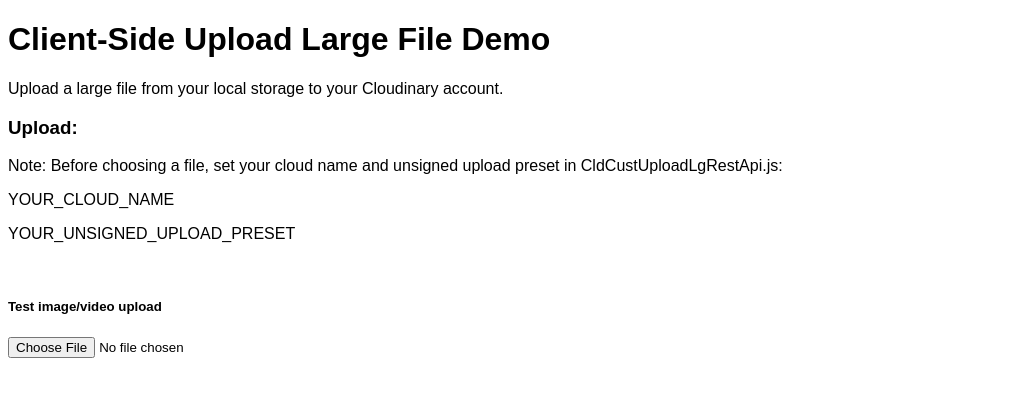
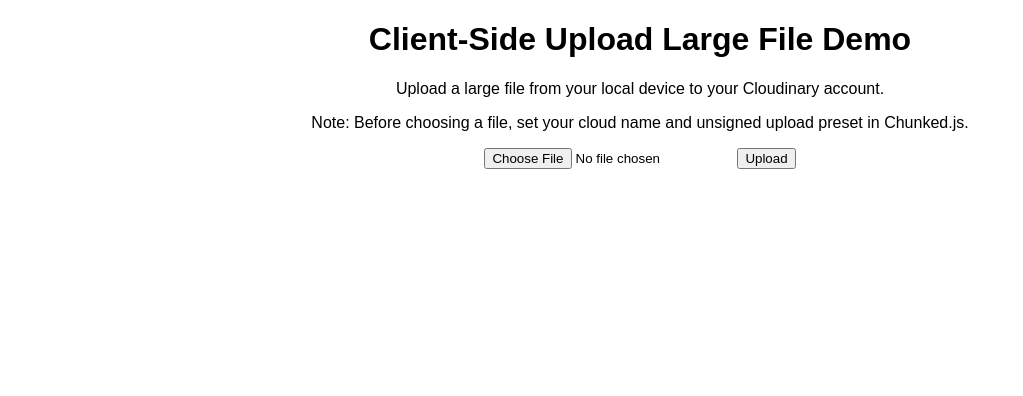
Before and after one commit to cloudinary-devs/chunked-client-side-upload-react, a React (Create React App) app: page / in a window 1280 px wide. Shown: the top 396 px of the page, without its empty margins (0-1023 px from the left). Built offline with nearby package versions, Linux system fonts and the light colour scheme.

Commit message:
Modern JS changes

```diff
--- a/src/App.js
+++ b/src/App.js
@@ -1,5 +1,4 @@
-import CldCustUploadLgRestApi from "./CldCustUploadLgRestApi";
-
+import Chunked from "./Chunked";
 import "./styles.css";
 
 export default function App() {
@@ -7,9 +6,13 @@
     <div className="App">
       <h1>Client-Side Upload Large File Demo</h1>
       <p>
-        Upload a large file from your local storage to your Cloudinary account.
+        Upload a large file from your local device to your Cloudinary account.
       </p>
-      <CldCustUploadLgRestApi />
+      <p>
+        Note: Before choosing a file, set your cloud name and unsigned upload
+        preset in Chunked.js.
+      </p>
+      <Chunked />
     </div>
   );
 }
--- /dev/null
+++ b/src/Chunked.js
@@ -0,0 +1,107 @@
+import { useState } from "react";
+
+// Set your cloud name and unsigned upload preset here:
+const CLOUD_NAME = "";
+const UPLOAD_PRESET = "";
+
+const Chunked = () => {
+  const [file, setFile] = useState(null);
+  const [uploading, setUploading] = useState(false);
+  const [uploadComplete, setUploadComplete] = useState(false);
+  const [cldResponse, setCldResponse] = useState(null);
+
+  const handleFileChange = (event) => {
+    setFile(event.target.files[0]);
+  };
+
+  const uploadFile = async () => {
+    if (!file) {
+      console.error("Please select a file.");
+      return;
+    }
+
+    const uniqueUploadId = generateUniqueUploadId();
+    const chunkSize = 5 * 1024 * 1024;
+    const totalChunks = Math.ceil(file.size / chunkSize);
+    let currentChunk = 0;
+
+    setUploading(true);
+
+    const uploadChunk = async (start, end) => {
+      const formData = new FormData();
+      formData.append("file", file.slice(start, end));
+      formData.append("cloud_name", CLOUD_NAME);
+      formData.append("upload_preset", UPLOAD_PRESET);
+      const contentRange = `bytes ${start}-${end - 1}/${file.size}`;
+
+      console.log(
+        `Uploading chunk for uniqueUploadId: ${uniqueUploadId}; start: ${start}, end: ${
+          end - 1
+        }`
+      );
+
+      try {
+        const response = await fetch(
+          `https://api.cloudinary.com/v1_1/${CLOUD_NAME}/auto/upload`,
+          {
+            method: "POST",
+            body: formData,
+            headers: {
+              "X-Unique-Upload-Id": uniqueUploadId,
+              "Content-Range": contentRange,
+            },
+          }
+        );
+
+        if (!response.ok) {
+          throw new Error("Chunk upload failed.");
+        }
+
+        currentChunk++;
+
+        if (currentChunk < totalChunks) {
+          const nextStart = currentChunk * chunkSize;
+          const nextEnd = Math.min(nextStart + chunkSize, file.size);
+          uploadChunk(nextStart, nextEnd);
+        } else {
+          setUploadComplete(true);
+          setUploading(false);
+
+          const fetchResponse = await response.json();
+          setCldResponse(fetchResponse);
+          console.info("File upload complete.");
+        }
+      } catch (error) {
+        console.error("Error uploading chunk:", error);
+        setUploading(false);
+      }
+    };
+
+    const start = 0;
+    const end = Math.min(chunkSize, file.size);
+    uploadChunk(start, end);
+  };
+
+  const generateUniqueUploadId = () => {
+    return `uqid-${Date.now()}`;
+  };
+
+  return (
+    <>
+      <input type="file" onChange={handleFileChange} />
+      <button onClick={uploadFile} disabled={uploading}>
+        {uploading ? "Uploading..." : "Upload"}
+      </button>
+      {uploadComplete && cldResponse && (
+        <div>
+          <span className="left">
+            <p>Upload response:</p>
+            <pre>{JSON.stringify(cldResponse, null, 2)}</pre>
+          </span>
+        </div>
+      )}
+    </>
+  );
+};
+
+export default Chunked;
--- a/src/CldCustUploadLgRestApi.js
+++ /dev/null
@@ -1,88 +0,0 @@
-import React, { Component } from "react";
-
-class CldCustUploadLgRestApi extends Component {
-  // Set your cloud name and unsigned upload preset here:
-  YOUR_CLOUD_NAME = "YOUR_CLOUD_NAME";
-  YOUR_UNSIGNED_UPLOAD_PRESET = "YOUR_UNSIGNED_UPLOAD_PRESET";
-
-  processFile = async (e) => {
-    const file = e.target.files[0];
-    const XUniqueUploadId = +new Date();
-
-    const size = file.size;
-    const sliceSize = 20000000;
-    let start = 0;
-
-    const loop = async () => {
-      let end = start + sliceSize;
-
-      if (end > size) {
-        end = size;
-      }
-
-      const piece = file.slice(start, end);
-      await this.send(piece, start, end - 1, size, XUniqueUploadId);
-
-      if (end < size) {
-        start += sliceSize;
-        setTimeout(loop, 3);
-      }
-    };
-
-    setTimeout(loop, 3);
-  };
-
-  send = async (piece, start, end, size, XUniqueUploadId) => {
-    const POST_URL = `https://api.cloudinary.com/v1_1/${this.YOUR_CLOUD_NAME}/auto/upload`;
-
-    console.log("start", start);
-    console.log("end", end);
-    console.log("uploadId", XUniqueUploadId);
-
-    const formdata = new FormData();
-
-    formdata.append("file", piece);
-    formdata.append("cloud_name", this.YOUR_CLOUD_NAME);
-    formdata.append("upload_preset", this.YOUR_UNSIGNED_UPLOAD_PRESET);
-    formdata.append("public_id", "myChunkedFile");
-
-    try {
-      const response = await fetch(POST_URL, {
-        method: "POST",
-        headers: {
-          "X-Unique-Upload-Id": XUniqueUploadId,
-          "Content-Range": `bytes ${start}-${end}/${size}`,
-        },
-        body: formdata,
-      });
-
-      if (!response.ok) {
-        throw new Error(`HTTP error! Status: ${response.status}`);
-      }
-
-      const result = await response.json();
-      console.log(result);
-    } catch (error) {
-      console.error("Fetch error:", error.message);
-    }
-  };
-
-  render() {
-    return (
-      <div>
-        <h3>Upload:</h3>
-        <p>
-          Note: Before choosing a file, set your cloud name and unsigned upload
-          preset in CldCustUploadLgRestApi.js:
-        </p>
-        <p>YOUR_CLOUD_NAME</p>
-        <p>YOUR_UNSIGNED_UPLOAD_PRESET</p>
-        <br />
-        <h5>Test image/video upload</h5>
-        <input type="file" onChange={this.processFile} />
-      </div>
-    );
-  }
-}
-
-export default CldCustUploadLgRestApi;
--- a/src/styles.css
+++ b/src/styles.css
@@ -1,4 +1,8 @@
 .App {
   font-family: sans-serif;
+  text-align: center;
+}
+
+.left {
   text-align: left;
 }
```
Also changed, not shown: package.json (+8 -6 lines), src/index.js (+5 -4 lines).
